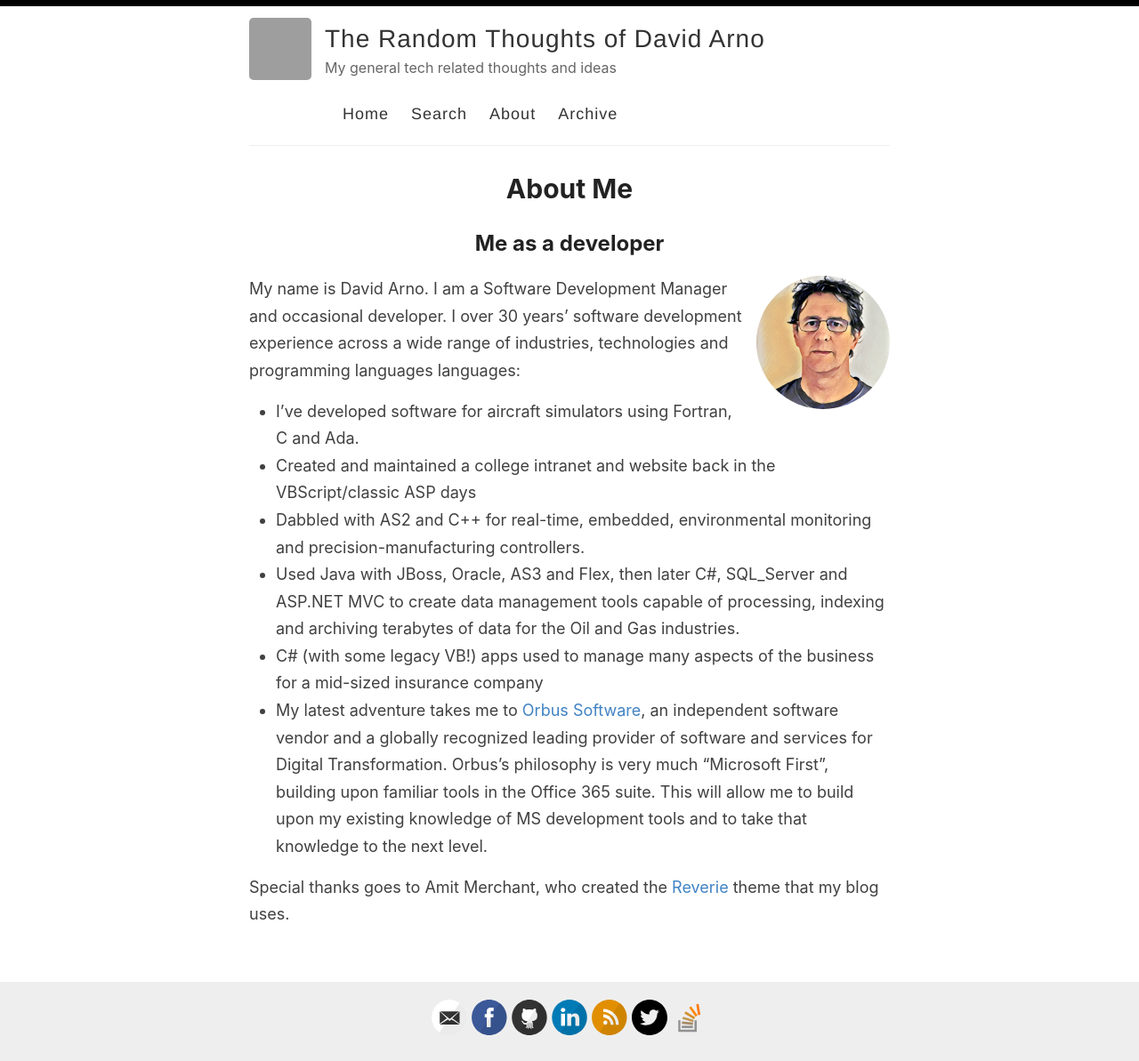
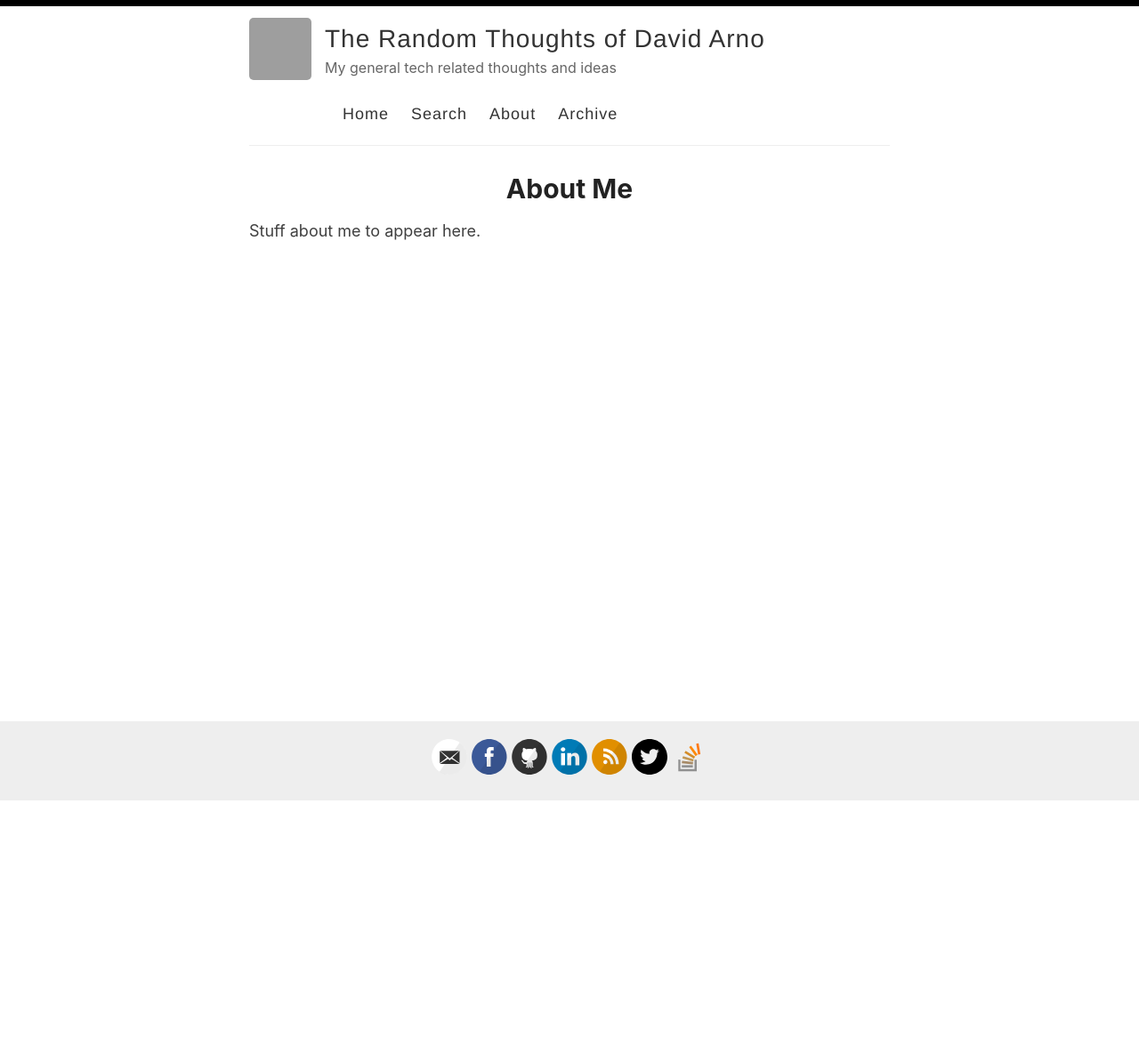
Before and after one commit to DavidArno/RandomThoughts, a Jekyll site: the page built from _pages/about.md, in a window 1280 px wide. Shown: the whole page at 89% size. Built offline with Jekyll 4.4.1, drawn with Linux system fonts in a browser that asks for light colours; after the commit the page ends 901 px from its top, so only the background shows below that; grey boxes are pictures that could not be loaded.

Commit message:
Removed half complete 'about me' stuff for now

```diff
--- a/_pages/about.md
+++ b/_pages/about.md
@@ -3,17 +3,4 @@ layout: page
 title: About Me
 permalink: /about/
 ---
-## Me as a developer
-
-<img src="/images/about-avatar.jpg" class="about-avatar">
-
-My name is David Arno. I am a Software Development Manager and occasional developer. I over 30 years' software development experience across a wide range of industries, technologies and programming languages languages:
-
-*  I've developed software for aircraft simulators using Fortran, C and Ada.
-*  Created and maintained a college intranet and website back in the VBScript/classic ASP days
-* Dabbled with AS2 and C++ for real-time, embedded, environmental monitoring and precision-manufacturing controllers.
-* Used Java with JBoss, Oracle, AS3 and Flex, then later C#, SQL_Server and ASP.NET MVC  to create data management tools capable of processing, indexing and archiving terabytes of data for the Oil and Gas industries.
-* C# (with some legacy VB!) apps used to manage many aspects of the business for a mid-sized insurance company
-* My latest adventure takes me to [Orbus Software](https://www.orbussoftware.com/), an independent software vendor and a globally recognized leading provider of software and services for Digital Transformation. Orbus's philosophy is very much "Microsoft First", building upon familiar tools in the Office 365 suite. This will allow me to build upon my existing knowledge of MS development tools and to take that knowledge to the next level.
-
-Special thanks goes to Amit Merchant, who created the [Reverie](https://github.com/amitmerchant1990/reverie) theme that my blog uses.
+Stuff about me to appear here.
```
